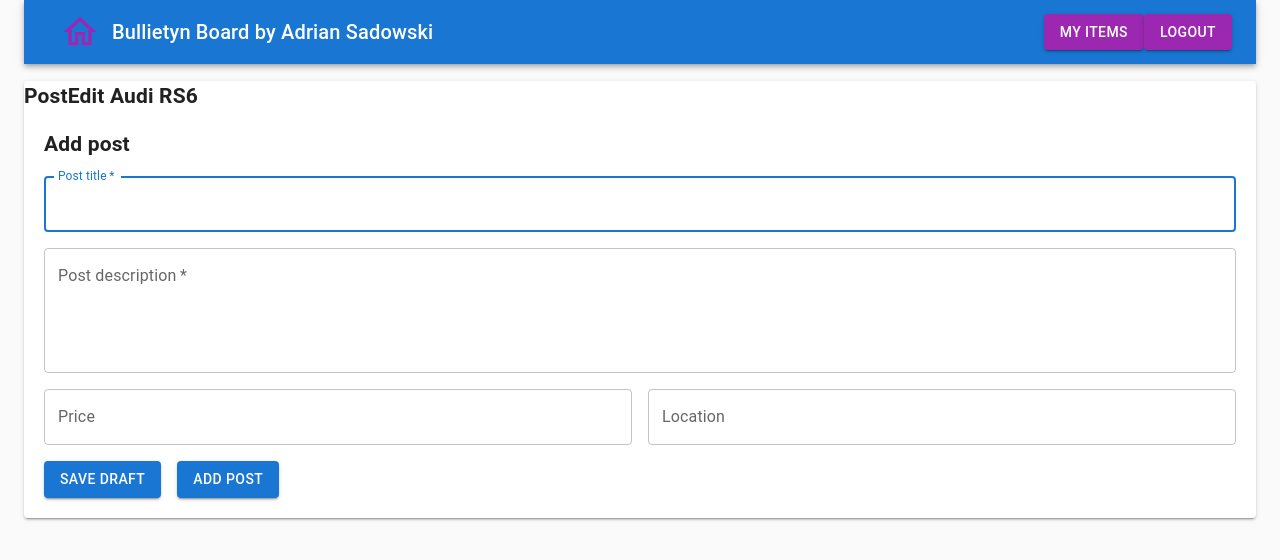
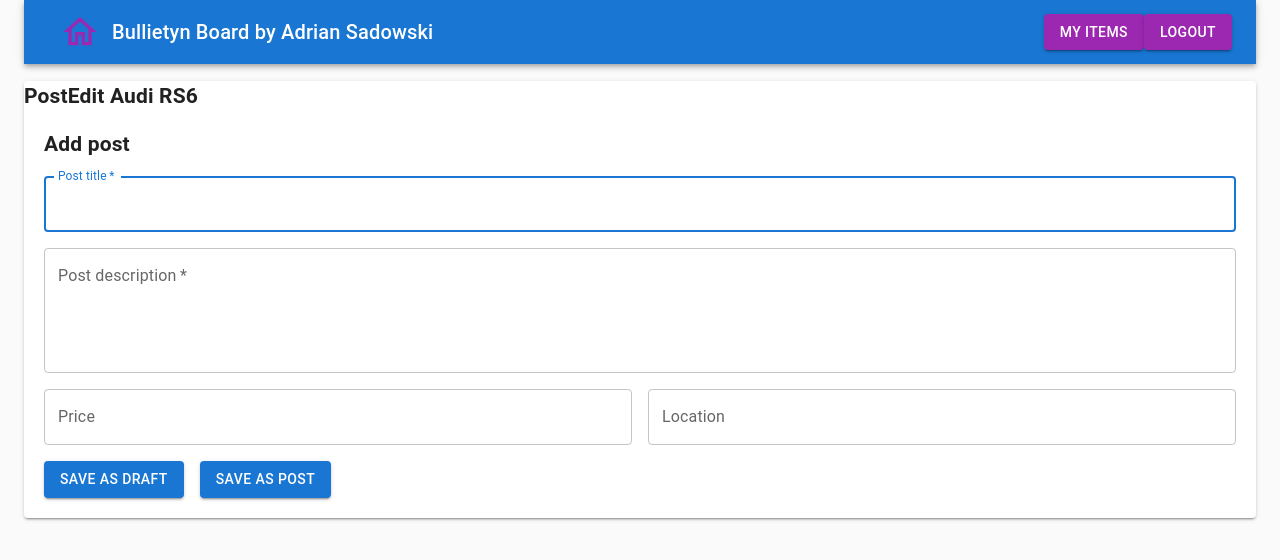
Before and after one commit to AdrianSadowski/Redux-router-express-mongoose-bulletin-board, a React (Create React App) app: page /post/123124521124214/edit in a window 1280 px wide. Shown: the top 560 px of the page. Built offline with nearby package versions, Linux system fonts and the light colour scheme.

Commit message:
Edit button PostEdit

```diff
--- a/package.json
+++ b/package.json
@@ -3,7 +3,8 @@
   "version": "0.1.0",
   "private": true,
   "scripts": {
-    "start": "run-p start:* ",
+    "start": "npx nodemon backend/server.js",
+    "start:client": "run-p start:* ",
     "start-silent": "run-p start > /dev/null",
     "start:react": "react-scripts start",
     "start-and-test": "run-p start-silent test ",
--- a/src/components/features/FormPostEdit/FormPostEdit.js
+++ b/src/components/features/FormPostEdit/FormPostEdit.js
@@ -69,12 +69,12 @@ function Component({post, sendForm}) {
           </Grid>
           <Grid item>
             <Button onClick={handleSubmit} variant="contained" id="draft">
-              Save draft
+              Save as draft
             </Button>
           </Grid>
           <Grid item>
             <Button onClick={handleSubmit} variant="contained" id="published">
-              Add Post
+              Save as Post
             </Button>
           </Grid>
         </Grid>
```
